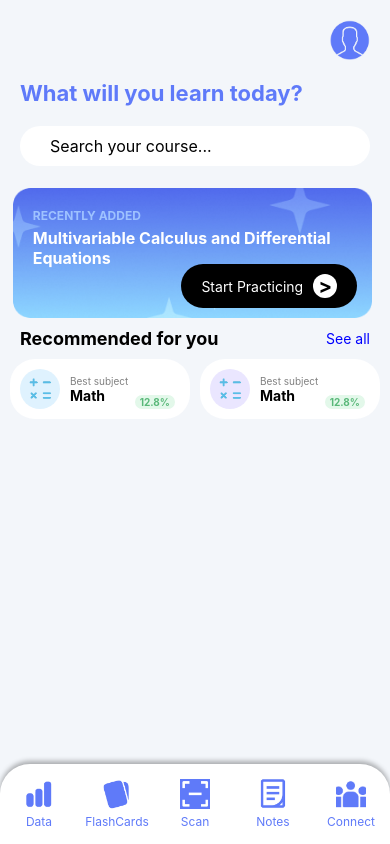
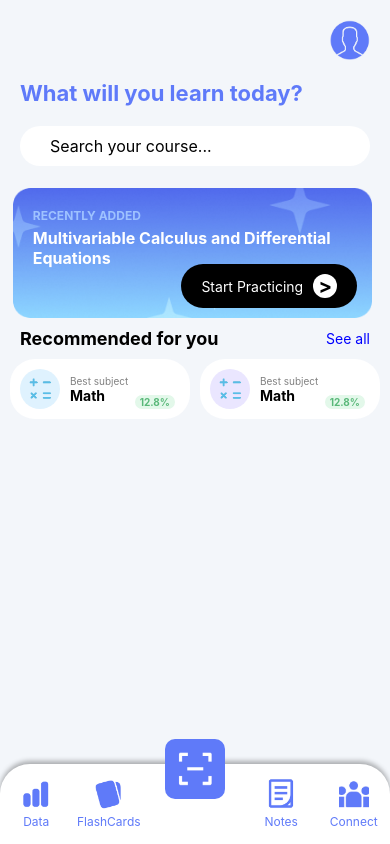
Before and after one commit to sapphiregaze/Intelli-Learn, a React Native app in the folder mobile/: screen /Test in a window 390 px wide. Built offline with nearby package versions, Linux system fonts and the light colour scheme.

Commit message:
Fix scan button

```diff
--- a/mobile/TestScreen.js
+++ b/mobile/TestScreen.js
@@ -5,10 +5,7 @@ import LinearGradient from 'react-native-linear-gradient';
 const SubjectButton = ({ circleColor, subject, percentage }) => (
   <View style={styles.subjectContainer}>
     <View style={[styles.circlebis, { backgroundColor: circleColor, justifyContent: 'center', alignItems: 'center' }]}>
-      <Image
-        source={require('./assets/math.png')}
-        style={styles.circleImage}
-      />
+      <Image source={require('./assets/math.png')} style={styles.circleImage} />
     </View>
     <View style={styles.subjectTextContainer}>
       <Text style={styles.subjectLabel}>Best subject</Text>
@@ -70,9 +67,9 @@ export default function TestScreen({ navigation }) {
           <Image source={require('./assets/flashcards.png')} style={styles.navIcon} />
           <Text style={[styles.navText, {fontSize: 12}]}>FlashCards</Text>
         </TouchableOpacity>
-        <TouchableOpacity style={styles.navItem} onPress={() => navigation.navigate('Scan')}>
-          <Image source={require('./assets/scan.png')} style={styles.navIcon} />
-          <Text style={[styles.navText, {fontSize: 12}]}>Scan</Text>
+        {/* Protruding Scan button */}
+        <TouchableOpacity style={styles.scanButtonProtruding} onPress={() => navigation.navigate('Scan')}>
+          <Image source={require('./assets/scan.png')} style={styles.scanIconCentered} />
         </TouchableOpacity>
         <TouchableOpacity style={styles.navItem} onPress={() => navigation.navigate('Notes')}>
           <Image source={require('./assets/notes.png')} style={styles.navIcon} />
@@ -167,10 +164,34 @@ const styles = StyleSheet.create({
     marginBottom: 37,
   },
   scanImage: {
-    width: 40,
-    height: 40,
+    width: 70,
+    height: 70,
+  },
+  scanButtonProtruding: {
+    alignItems: 'center',      // Centre horizontalement
+    justifyContent: 'center',   // Centre verticalement
+    width: 60,                  // Largeur du bouton
+    height: 60,                 // Hauteur du bouton
+    borderRadius: 10,           // Bords arrondis
+    backgroundColor: '#5F7AF9', // Couleur du bouton
+    elevation: 10,              // Effet de profondeur pour le bouton
+    zIndex: 1,                  // Assure que le bouton est au-dessus des autres éléments
+    marginTop: -70,             // Ajustez cela pour soulever le bouton au-dessus de la barre encore plus
+    marginLeft: 20,             // Espacement à gauche (ajuster si nécessaire)
+    marginRight: 20,            // Espacement à droite (ajuster si nécessaire)
   },
 
+  // Styles pour l'icône à l'intérieur du bouton
+  scanIconCentered: {
+    width: 40,                  // Largeur de l'icône
+    height: 40,                 // Hauteur de l'icône
+    resizeMode: 'contain'       // Assure que l'image ne déborde pas ou ne se déforme pas
+  },
+  scanIcon: {
+    width: 30, // Taille de l'icône
+    height: 30, // Taille de l'icône
+    resizeMode: 'contain' // Assurez-vous que l'image s'adapte bien à l'espace disponible sans déformation
+},
   square: {
     width: 160,
     height: 130,
```
